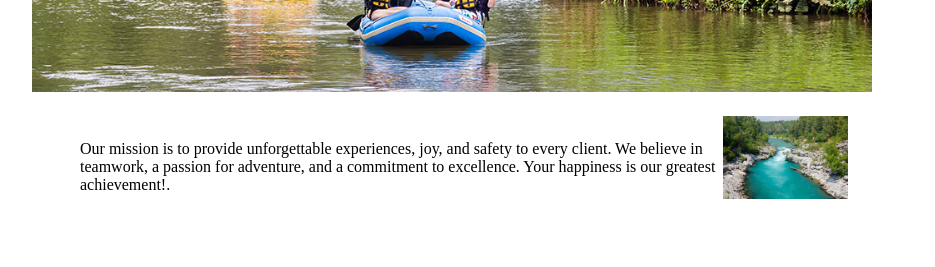
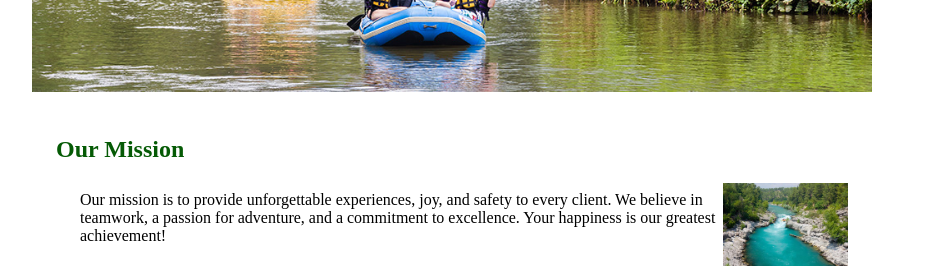
Before and after one commit to Kiven1300/wdd130, a plain HTML site: page wwr/about.html in a window 1280 px wide. Shown: the part 562-829 px from the top of the page, without its empty margins (188-1123 px from the left). Drawn offline with Linux system fonts and the light colour scheme.

Commit message:
Corrección de estructura y accesibilidad en about.html

```diff
--- a/wwr/about.html
+++ b/wwr/about.html
@@ -30,10 +30,11 @@
             <h1>Unforgettable Rafting Adventures</h1>
 
             <article>
+                <h2>Our Mission</h2>
                 <img src="images/raftingimage.jpg" alt="Rafting Image">
                 <p>Our mission is to provide unforgettable experiences, joy, and safety to every client. We believe in
                     teamwork, a passion
-                    for adventure, and a commitment to excellence. Your happiness is our greatest achievement!.</p>
+                    for adventure, and a commitment to excellence. Your happiness is our greatest achievement!</p>
             </article>
         </div>
         <section>
```
